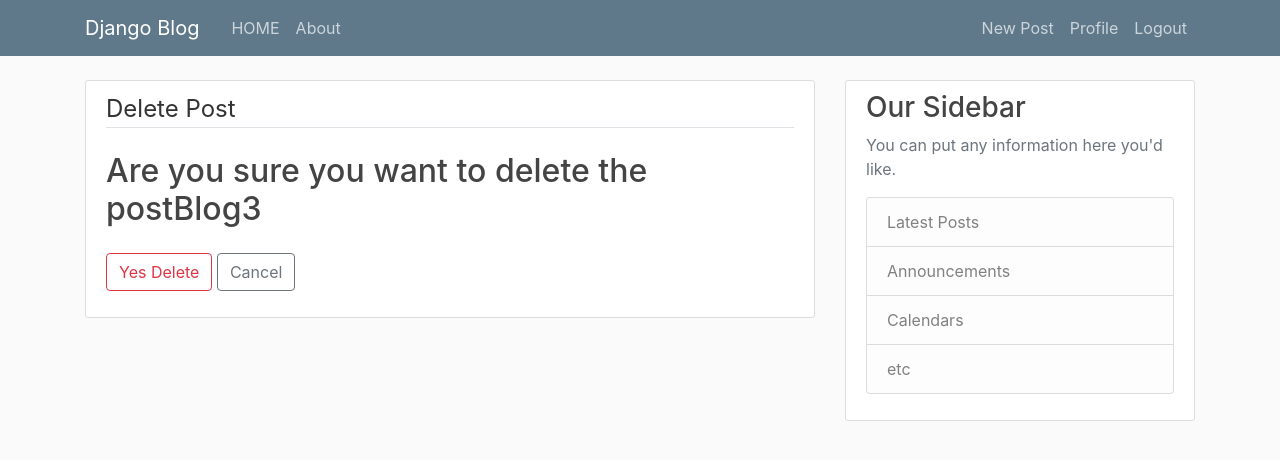
After one commit to obichidi/xen, a Django app: page /post/3/delete in a window 1280 px wide. The commit adds this page. Shown: the top 460 px of the page. Run offline with Django 3.2, Linux system fonts and the light colour scheme; a user stored in the database is signed in; data comes from the database, SQL or seed files in the repository; both versions use the stored data as it was after the commit; some libraries are stand-ins or nearby versions.

Commit message:
Post functioning

```diff
--- a/blog/models.py
+++ b/blog/models.py
@@ -1,6 +1,7 @@
 from django.db import models
 from django.utils import timezone
 from django.contrib.auth.models import User
+from django.urls import reverse
 
 class Post(models.Model):
     title = models.CharField(max_length=100)
@@ -8,6 +9,8 @@ class Post(models.Model):
     date_posted = models.DateTimeField(default=timezone.now)
     author = models.ForeignKey(User, on_delete=models.CASCADE)
 
+    def __str__(self):
+        return self.title
 
-def __str__(self):
-    return self.title
+    def get_absolute_url(self):
+        return reverse('post-detail', kwargs={'pk': self.pk})
--- a/blog/templates/blog/base.html
+++ b/blog/templates/blog/base.html
@@ -34,11 +34,12 @@
         <!-- Navbar Right Side -->
         <div class="navbar-nav">
             {% if user.is_authenticated %}
-            <a class="nav-item nav-link" href="{% url 'profile' %}">Profile</a>
+                 <a class="nav-item nav-link" href="{% url 'post-create' %}">New Post</a>
+                 <a class="nav-item nav-link" href="{% url 'profile' %}">Profile</a>
                  <a class="nav-item nav-link" href="{% url 'logout' %}">Logout</a>
             {% else %}
                 <a class="nav-item nav-link" href="{% url 'login' %}">Login</a>
-               <a class="nav-item nav-link" href="{% url 'register' %}">Register</a>
+                <a class="nav-item nav-link" href="{% url 'register' %}">Register</a>
             {% endif %}
 
 
--- a/blog/templates/blog/home.html
+++ b/blog/templates/blog/home.html
@@ -11,7 +11,7 @@
       <a class="mr-2" href="#">{{ post.author }}</a>
       <small class="text-muted">{{ post.date_posted|date:"F d, Y" }}</small>
     </div>
-    <h2><a class="article-title" href="#">{{ post.title }}</a></h2>
+        <h2><a class="article-title" href="{% url 'post-detail' post.id %}">{{ post.title }}</a></h2>
     <p class="article-content">{{ post.content }}</p>
   </div>
 </article>
--- /dev/null
+++ b/blog/templates/blog/post_confirm_delete.html
@@ -0,0 +1,22 @@
+{% extends "blog/base.html" %}
+{% load crispy_forms_tags %}
+    {% block content %}
+  <div class = "content-section">
+        <form method="POST">
+            {% csrf_token %}
+            <fieldset class = "form-group">
+                <legend class="border-bottom mb-4">Delete Post</legend>
+                <h2>Are you sure you want to delete the post{{ object.title }}</h2>
+            </fieldset>
+            <div class="form-group">
+
+                <button class = "btn btn-outline-danger"  type="submit">Yes Delete</button>
+                <a class = "btn btn-outline-secondary"  href="{% url 'post-detail' object.id %}">Cancel</a>
+  </div>
+
+      </form>
+
+  </div>
+
+
+{% endblock content%}
--- a/blog/urls.py
+++ b/blog/urls.py
@@ -1,11 +1,13 @@
 from django.urls import path
-from .views import PostListView,PostDetailView
+from .views import PostListView, PostDetailView, PostCreateView, PostUpdateView, PostDeleteView
 from . import views
-
-
 
 urlpatterns = [
     path('', PostListView.as_view(), name='blog-home'),
-    path('post/<int:pk>/', PostDetailView.as_view(), name='blog-home'),
+    path('post/<int:pk>/', PostDetailView.as_view(), name='post-detail'),
+    path('post/<int:pk>/update', PostUpdateView.as_view(), name='post-update'),
+    path('post/<int:pk>/delete', PostDeleteView.as_view(), name='post-delete'),
+    path('post/new/', PostCreateView.as_view(), name='post-create'),
+
     path('about/', views.about, name='blog-about'),
 ]
--- a/blog/views.py
+++ b/blog/views.py
@@ -1,7 +1,12 @@
 from django.shortcuts import render
+from django.contrib.auth.mixins import LoginRequiredMixin, UserPassesTestMixin
 from django.http import HttpResponse
 from .models import Post
-from django.views.generic import ListView,DetailView
+from django.views.generic import ListView, \
+                                DetailView, \
+                                CreateView,\
+                                UpdateView,\
+                                DeleteView
 
 
 def home(request):
@@ -23,6 +28,41 @@ class PostDetailView(DetailView):
     model = Post
 
 
+class PostCreateView(LoginRequiredMixin,  CreateView):
+    model = Post
+    fields = ['title', 'content']
+
+    def form_valid(self, form):
+        form.instance.author = self.request.user
+        return super().form_valid(form)
+
+
+
+
+class PostUpdateView(LoginRequiredMixin, UpdateView):
+    model = Post
+    fields = ['title', 'content']
+
+    def form_valid(self, form):
+        form.instance.author = self.request.user
+        return super().form_valid(form)
+
+    def test_func(self):
+        post = self.get_object()
+        if self.request.user == post.author:
+            return True
+        return False
+
+
+class PostDeleteView(LoginRequiredMixin, UserPassesTestMixin,DeleteView):
+    model = Post
+    success_url = '/'
+
+    def test_func(self):
+        post = self.get_object()
+        if self.request.user == post.author:
+            return True
+        return False
 
 def about(request):
     return render(request, 'blog/about.html', {'title': 'About'})
```
Also changed, not shown: blog/templates/blog/post_detail.html (+8 -0 lines), db.sqlite3.
